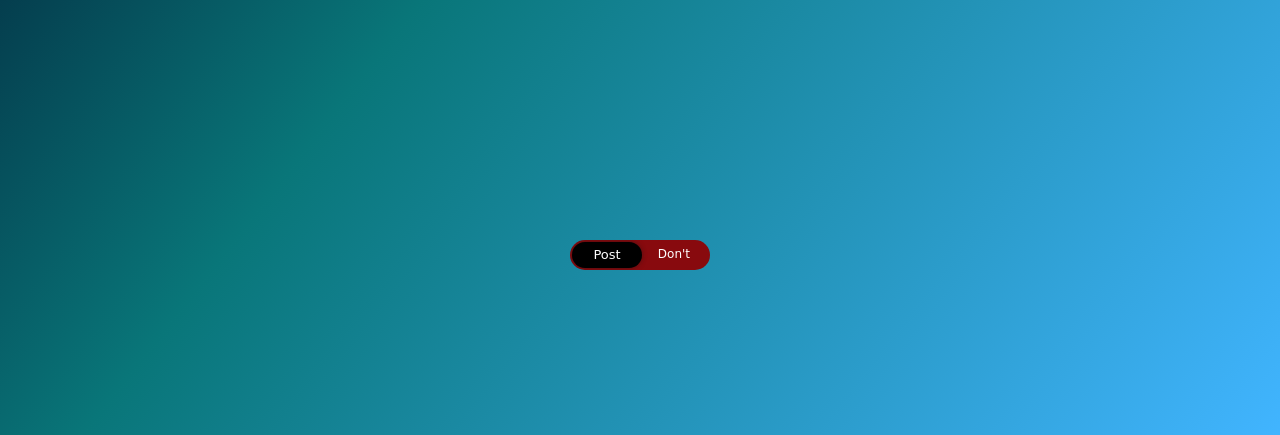
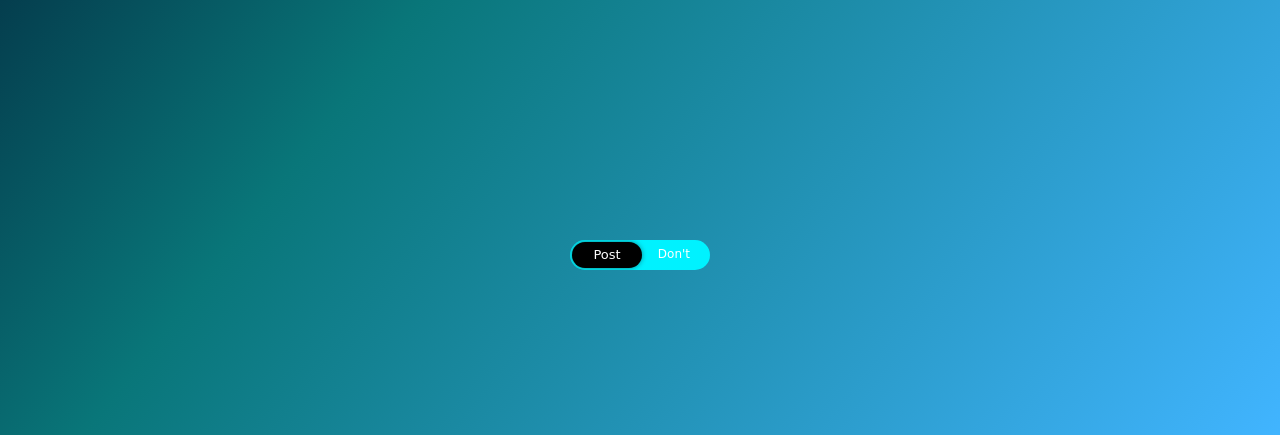
Before and after one commit to d-arsya/d-arsya.github.io, a PHP site: page / in a window 1280 px wide. Shown: the part 525-960 px from the top of the page. Run offline with PHP 8.4, Linux system fonts and the light colour scheme; some libraries are stand-ins or nearby versions; some web fonts are replaced.

Commit message:
Update secretStyle.css

```diff
--- a/secretStyle.css
+++ b/secretStyle.css
@@ -150,7 +150,7 @@ label {
   margin: 0px;
   width: 140px;
   height: 30px;
-  background: var(--second);
+  background: rgb(0, 242, 255);
   border-radius: 26px;
   overflow: hidden;
   position: relative;
@@ -202,7 +202,7 @@ label {
 }
 
 .btn-color-mode-switch input[type="checkbox"]:checked + label.btn-color-mode-switch-inner{
-  background: rgb(0, 242, 255);
+  background: var(--second);
   color: rgb(0, 0, 0);
 }
 
```
